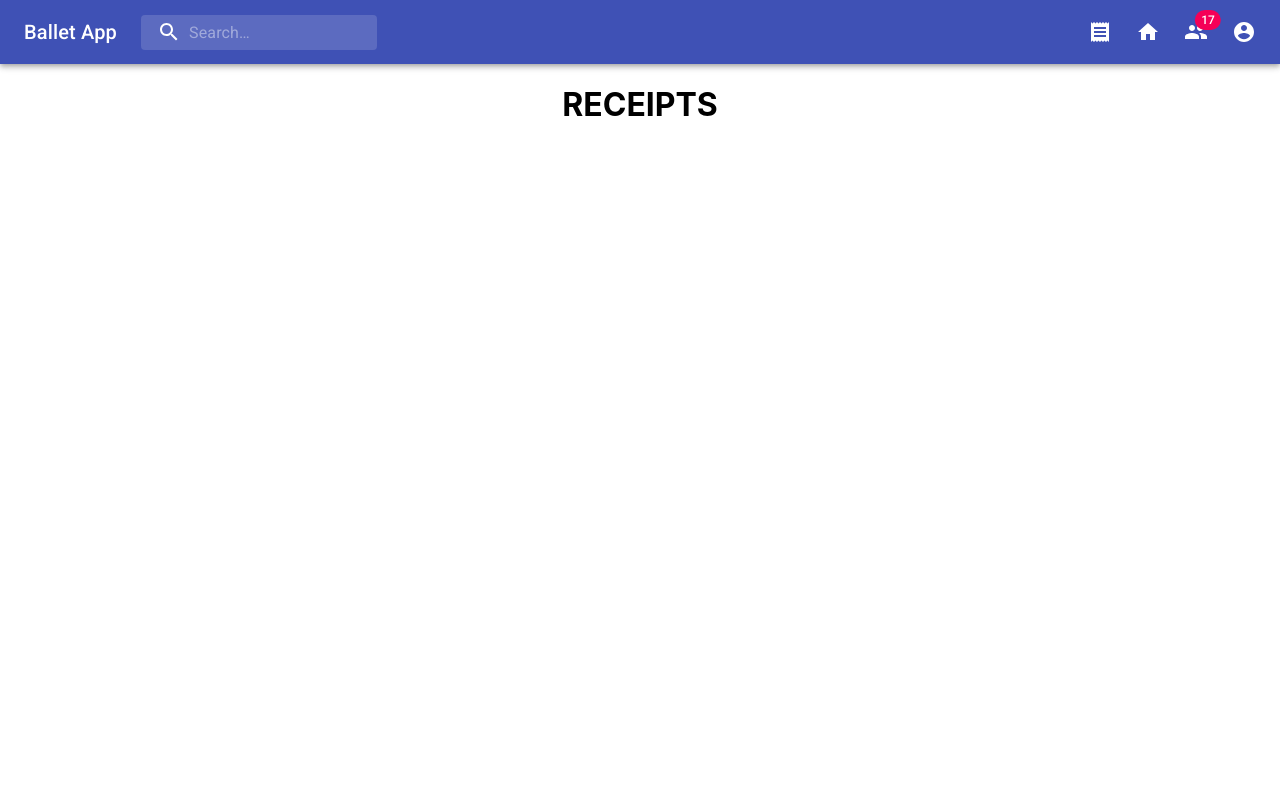
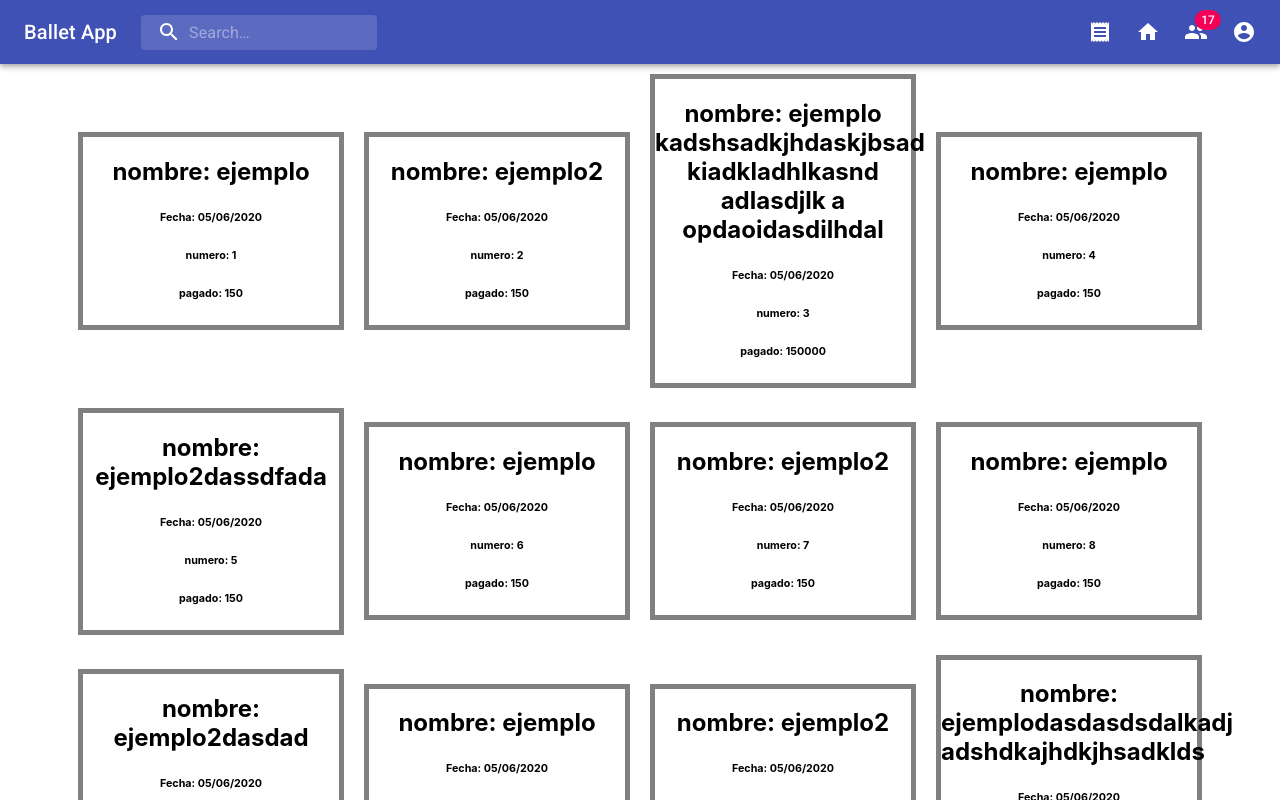
Before and after one commit to DanielCeron-dc/ballet-app, a React (Create React App) app: page /receipts in a window 1280 px wide. Shown: the top 800 px of the page. Built offline with nearby package versions, Linux system fonts and the light colour scheme.

Commit message:
Receipts1.1

```diff
--- a/src/App.tsx
+++ b/src/App.tsx
@@ -6,9 +6,6 @@ import Spinner from "./Components/UI/Spinner/Spinner";
 
 import "./App.css";
 
-interface Props {
-	name: string;
-}
 
 const Home = React.lazy(() => {
 	return import("./Containers/home/Home");
@@ -26,7 +23,7 @@ const Students = React.lazy(() => {
 	return import("./Containers/Students/Students");
 });
 
-const App: React.FC<Props> = () => {
+const App: React.FC = () => {
 	return (
 		<div className='App'>
 			<PrimarySearchAppBar />
--- /dev/null
+++ b/src/Components/Receipt/Receipt.module.css
@@ -0,0 +1,27 @@
+.Receipt {
+  border: 5px solid gray;
+  min-width: 20%;
+  max-width: 25%;
+  margin: 10px;
+  height: max-content;
+}
+
+.Receipt:hover {
+  background-color: red;
+}
+
+.grow {
+  display: table-cell;
+  border: 5px solid gray;
+  min-height: 100%;
+  width: 20%;
+  padding: 0;
+  margin: 10px;
+  -webkit-transition: width 500ms;
+  -moz-transition: width 500ms;
+  transition: width 500ms;
+}
+.grow:hover {
+  width: 26%;
+  background-color: rgba(150, 203, 224, 0.603);
+}
--- /dev/null
+++ b/src/Components/Receipt/Receipt.tsx
@@ -0,0 +1,22 @@
+import React from "react";
+import classes from "./Receipt.module.css";
+
+interface Props {
+  name: string;
+  date: string;
+  counter: number;
+  payment: number;
+}
+
+const Receipt: React.FC<Props> = (props) => {
+  return (
+    <div className={classes.grow}>
+      <h2> nombre: {props.name} </h2>
+      <h6> Fecha: {props.date} </h6>
+      <h6> numero: {props.counter} </h6>
+      <h6> pagado: {props.payment}</h6>
+    </div>
+  );
+};
+
+export default Receipt;
--- /dev/null
+++ b/src/Containers/Receipts/Receipts.module.css
@@ -0,0 +1,10 @@
+.Receipts {
+  display: flex;
+  justify-content: center; /*Este*/
+  align-items: center; /*Este*/
+  flex-grow: 1; /*Este*/
+  flex-flow: row wrap; /*Y este otro solo se pueden usar con display: flex*/
+  max-width: 100%;
+
+  min-height: 100vh;
+}
--- a/src/Containers/Receipts/Receipts.tsx
+++ b/src/Containers/Receipts/Receipts.tsx
@@ -1,3 +1,38 @@
 import React from "react";
+import Receipt from "../../Components/Receipt/Receipt";
+import classes from "./Receipts.module.css";
 
-export default () => <h1>RECEIPTS</h1>;
+interface Props {}
+
+const Receipts: React.FC<Props> = (props) => {
+  return (
+    <div className={classes.Receipts}>
+      {" "}
+      <Receipt name="ejemplo" date="05/06/2020" counter={1} payment={150.0}></Receipt>
+      <Receipt name="ejemplo2" date="05/06/2020" counter={2} payment={150.0}></Receipt>
+      <Receipt
+        name="ejemplo kadshsadkjhdaskjbsad  kiadkladhlkasnd adlasdjlk a opdaoidasdilhdal"
+        date="05/06/2020"
+        counter={3}
+        payment={150000}
+      ></Receipt>
+      <Receipt name="ejemplo" date="05/06/2020" counter={4} payment={150.0}></Receipt>
+      <Receipt name="ejemplo2dassdfada" date="05/06/2020" counter={5} payment={150.0}></Receipt>
+      <Receipt name="ejemplo" date="05/06/2020" counter={6} payment={150.0}></Receipt>
+      <Receipt name="ejemplo2" date="05/06/2020" counter={7} payment={150.0}></Receipt>
+      <Receipt name="ejemplo" date="05/06/2020" counter={8} payment={150.0}></Receipt>
+      <Receipt name="ejemplo2dasdad" date="05/06/2020" counter={9} payment={150.0}></Receipt>
+      <Receipt name="ejemplo" date="05/06/2020" counter={10} payment={150.0}></Receipt>
+      <Receipt name="ejemplo2" date="05/06/2020" counter={1} payment={150.0}></Receipt>
+      <Receipt
+        name="ejemplodasdasdsdalkadj   adshdkajhdkjhsadklds"
+        date="05/06/2020"
+        counter={1}
+        payment={150.0}
+      ></Receipt>
+      <Receipt name="ejemplo2" date="05/06/2020" counter={1} payment={150.0}></Receipt>
+    </div>
+  );
+};
+
+export default Receipts;
--- a/src/index.tsx
+++ b/src/index.tsx
@@ -13,7 +13,7 @@ ReactDOM.render(
 	<Provider store={store}>
 		<React.StrictMode>
 			<BrowserRouter>
-				<App name='hola' />
+				<App  />
 			</BrowserRouter>
 		</React.StrictMode>
 	</Provider>,
--- a/src/store/Group.slice.ts
+++ b/src/store/Group.slice.ts
@@ -1,7 +1,6 @@
 import { createSlice, PayloadAction } from "@reduxjs/toolkit";
 import { firestore } from "../firebase";
 import IGroup from "../interfaces/Group";
-import axios from "axios";
 
 //*Thunk
 export const PostGroupThunk = ({
--- /dev/null
+++ b/src/store/Receipts.slice.ts
@@ -0,0 +1,2 @@
+import { createSlice, PayloadAction } from "@reduxjs/toolkit";
+import { firestore } from "../firebase";
```
